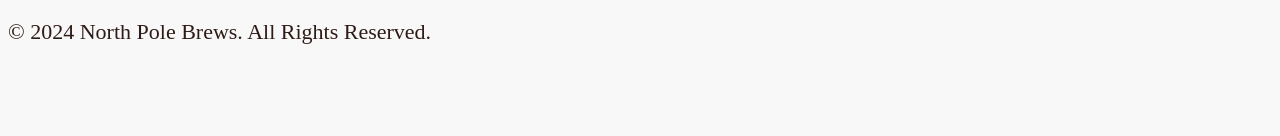
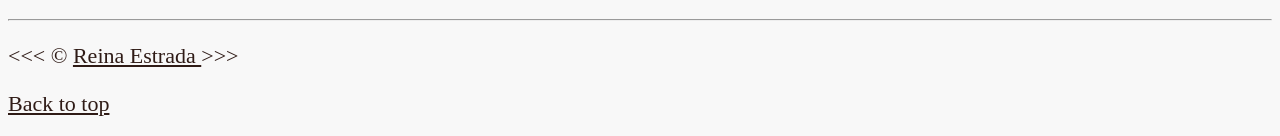
Before and after one commit to CIT85/reinae-pub, a plain HTML site: page w3/index.html in a window 1280 px wide. Shown: the part 5088-5224 px from the top of the page. Before the commit the page ends 5155 px from the top, so only its background shows below. Drawn offline with Linux system fonts and the light colour scheme.

Commit message:
Fixed link to About Me page

```diff
--- a/w3/index.html
+++ b/w3/index.html
@@ -241,8 +241,12 @@
 
 </section>
 
-    <footer>
-        <p>&copy; 2024 North Pole Brews. All Rights Reserved.</p>
-    </footer>
+<hr>
+<footer>
+  <p>
+     &lt;&lt;&lt; &copy; <a href="about.html">Reina Estrada </a> &gt;&gt;&gt;
+   </p>
+    <p><a href="#">Back to top</a></p>
+</footer>
 </body>
 </html>
```
